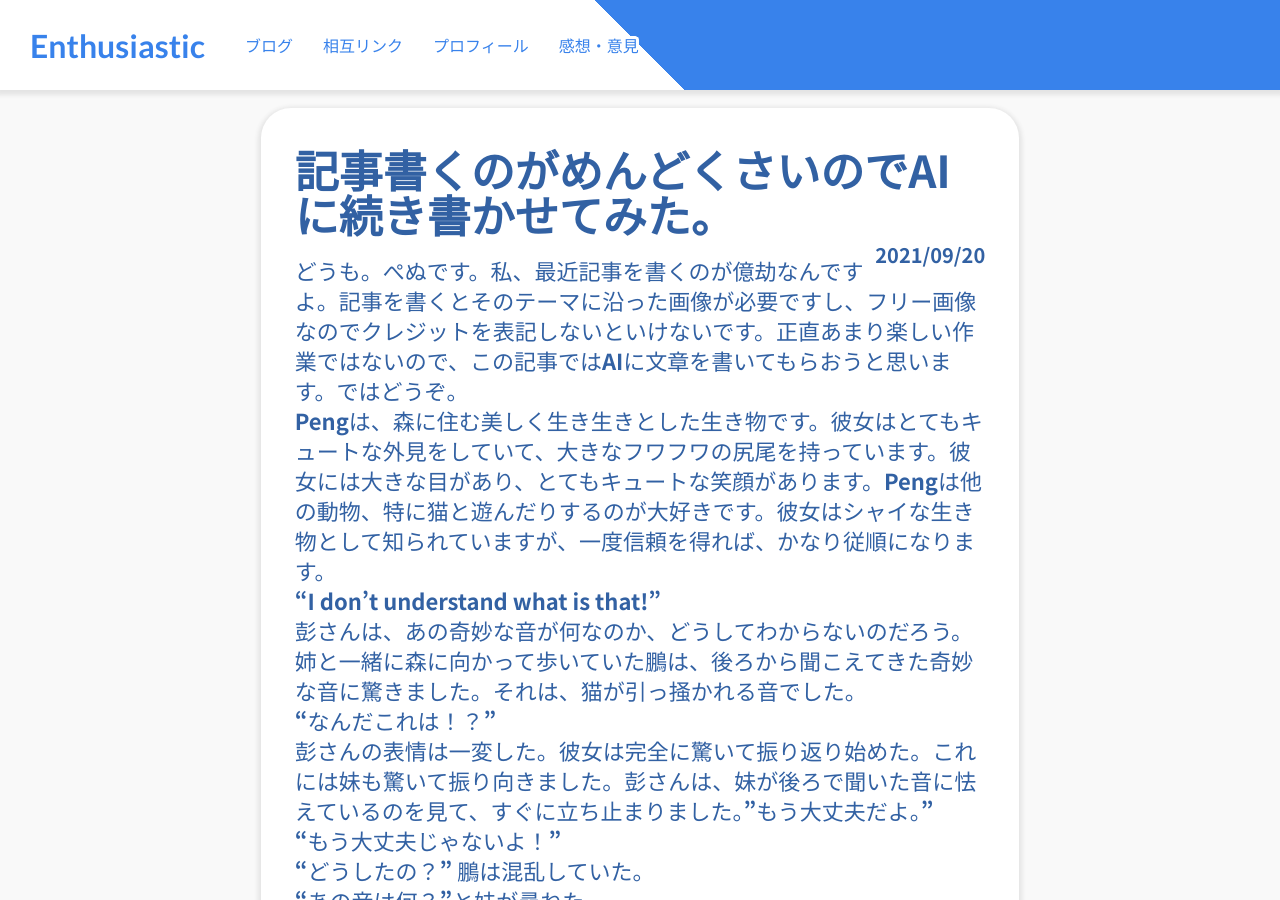
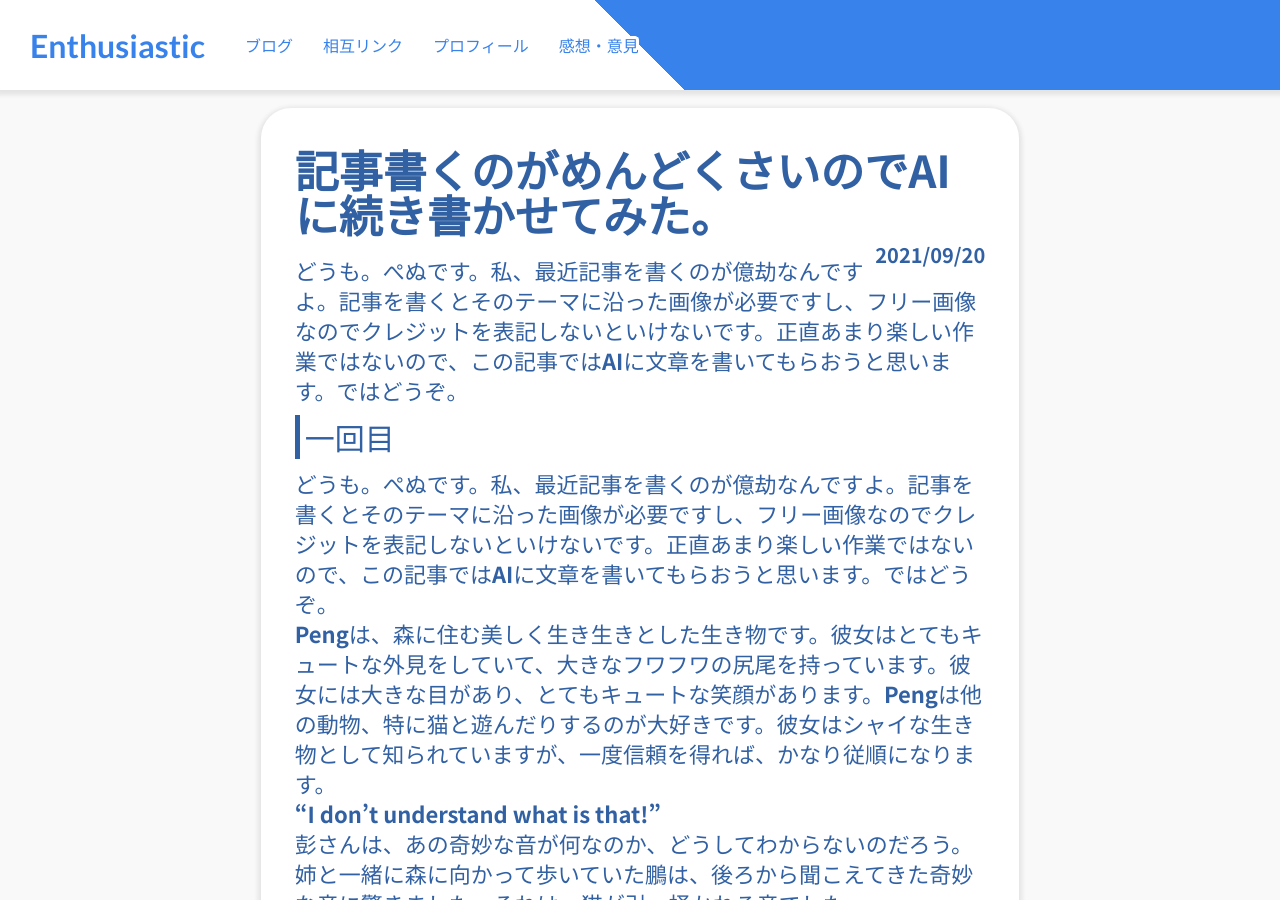
Before and after one commit to Diawadenta/Diawadenta.github.io, a Jekyll site: the page built from _posts/2021-09-20-blog-writing-very-mendokusai.markdown, in a window 1280 px wide and 900 px high. Built offline with Jekyll 4.4.1, drawn with Linux system fonts in a browser that asks for light colours.

Commit message:
Update 2021-09-20-blog-writing-very-mendokusai.markdown

```diff
--- a/_posts/2021-09-20-blog-writing-very-mendokusai.markdown
+++ b/_posts/2021-09-20-blog-writing-very-mendokusai.markdown
@@ -3,6 +3,10 @@ layout: default
 pagename: "記事書くのがめんどくさいのでAIに続き書かせてみた。"
 showfooter: True
 ---
+
+どうも。ぺぬです。私、最近記事を書くのが億劫なんですよ。記事を書くとそのテーマに沿った画像が必要ですし、フリー画像なのでクレジットを表記しないといけないです。正直あまり楽しい作業ではないので、この記事ではAIに文章を書いてもらおうと思います。ではどうぞ。
+
+## 一回目
 
 どうも。ぺぬです。私、最近記事を書くのが億劫なんですよ。記事を書くとそのテーマに沿った画像が必要ですし、フリー画像なのでクレジットを表記しないといけないです。正直あまり楽しい作業ではないので、この記事ではAIに文章を書いてもらおうと思います。ではどうぞ。
 
@@ -22,7 +26,7 @@ Pengは、森に住む美しく生き生きとした生き物です。彼女は
 
 "あの音は何？"と妹が尋ねた。
 
-# 二回目
+## 二回目
 
 どうも。ぺぬです。私、最近記事を書くのが億劫なんですよ。記事を書くとそのテーマに沿った画像が必要ですし、フリー画像なのでクレジットを表記しないといけないです。正直あまり楽しい作業ではないので、この記事ではAIに文章を書いてもらおうと思います。ではどうぞ。
 
@@ -42,7 +46,7 @@ Pengは、森に住む美しく生き生きとした生き物です。彼女は
 
 タグ メディカルホラー、フィクション、解剖学
 
-# 三回目
+## 三回目
 
 どうも。ぺぬです。私、最近記事を書くのが億劫なんですよ。記事を書くとそのテーマに沿った画像が必要ですし、フリー画像なのでクレジットを表記しないといけないです。正直あまり楽しい作業ではないので、この記事ではAIに文章を書いてもらおうと思います。ではどうぞ。
 
@@ -70,7 +74,7 @@ AIのアーキテクチャです。学習プロセス。アルゴリズム。ア
 
 AIの仕事は、以下のことを可能にする一連の論理的ルールを学ぶことです。
 
-# まとめ
+## まとめ
 
 訳が分からないです。
 
```
